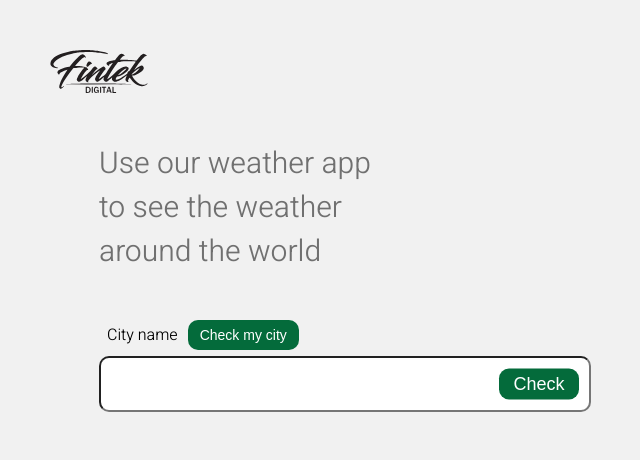
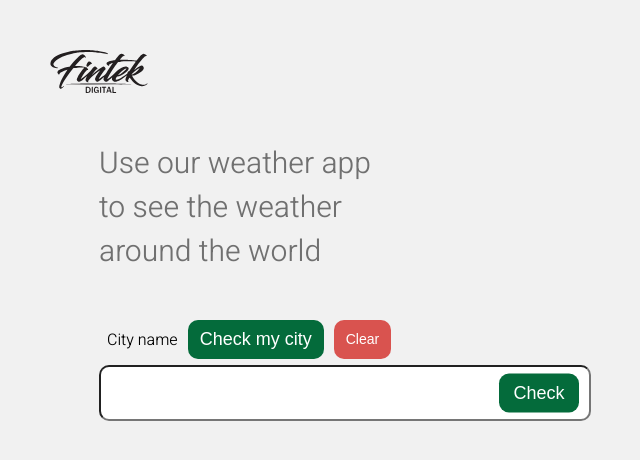
Before and after one commit to OfekMajar/WeatherTracker, a React (Vite) app in the folder WeatherTrackerFrontEnd/: page / in a window 1280 px wide. Shown: the top 460 px of the page, without its empty margins (295-935 px from the left). Built offline with nearby package versions, Linux system fonts and the light colour scheme; no server answers.

Commit message:
added clear button

```diff
--- a/WeatherTrackerFrontEnd/src/components/SearchBar/SearchBar.jsx
+++ b/WeatherTrackerFrontEnd/src/components/SearchBar/SearchBar.jsx
@@ -70,6 +70,11 @@ function SearchBar() {
           onClick={handleMyCity}>
           Check my city
         </button>
+        <button
+          className={styles["search-bar-clear-button"]}
+          onClick={handleClear}>
+          Clear
+        </button>
       </label>
       <div className={styles["search-bar-input-box"]}>
         <input
--- a/WeatherTrackerFrontEnd/src/components/SearchBar/SearchBar.module.css
+++ b/WeatherTrackerFrontEnd/src/components/SearchBar/SearchBar.module.css
@@ -30,12 +30,12 @@
 }
 
 .search-bar-button,
-.search-bar-my-city-button {
-  background: #046b3b;
+.search-bar-my-city-button,
+.search-bar-clear-button {
   border-radius: 10px;
   color: #ffffff;
   border: none;
-  padding: 2px 6px;
+  padding: 6px 12px;
   cursor: pointer;
   font-size: 18px;
   line-height: 27px;
@@ -43,6 +43,7 @@
 }
 
 .search-bar-button {
+  background: #046b3b;
   position: absolute;
   width: 80px;
   top: 50%;
@@ -51,9 +52,12 @@
 }
 
 .search-bar-my-city-button {
+  background: #046b3b;
+}
+
+.search-bar-clear-button {
+  background-color: #d9534f;
   font-size: 14px;
-  line-height: 18px;
-  padding: 6px 12px;
 }
 
 .search-bar-button:hover,
@@ -62,11 +66,23 @@
   box-shadow: 0 4px 8px rgba(0, 0, 0, 0.2);
 }
 
+.search-bar-clear-button:hover {
+  background-color: #c9302c;
+  box-shadow: 0 4px 8px rgba(0, 0, 0, 0.2);
+}
+
 .search-bar-my-city-button:active {
   background: #024d1b;
   transform: translateY(2px);
   box-shadow: 0 2px 4px rgba(0, 0, 0, 0.2);
 }
+
+.search-bar-clear-button:active {
+  background-color: #a94442;
+  transform: translateY(2px);
+  box-shadow: 0 2px 4px rgba(0, 0, 0, 0.2);
+}
+
 .search-bar-button:active {
   background: #024d1b;
   transform: translateY(-40%);
```
